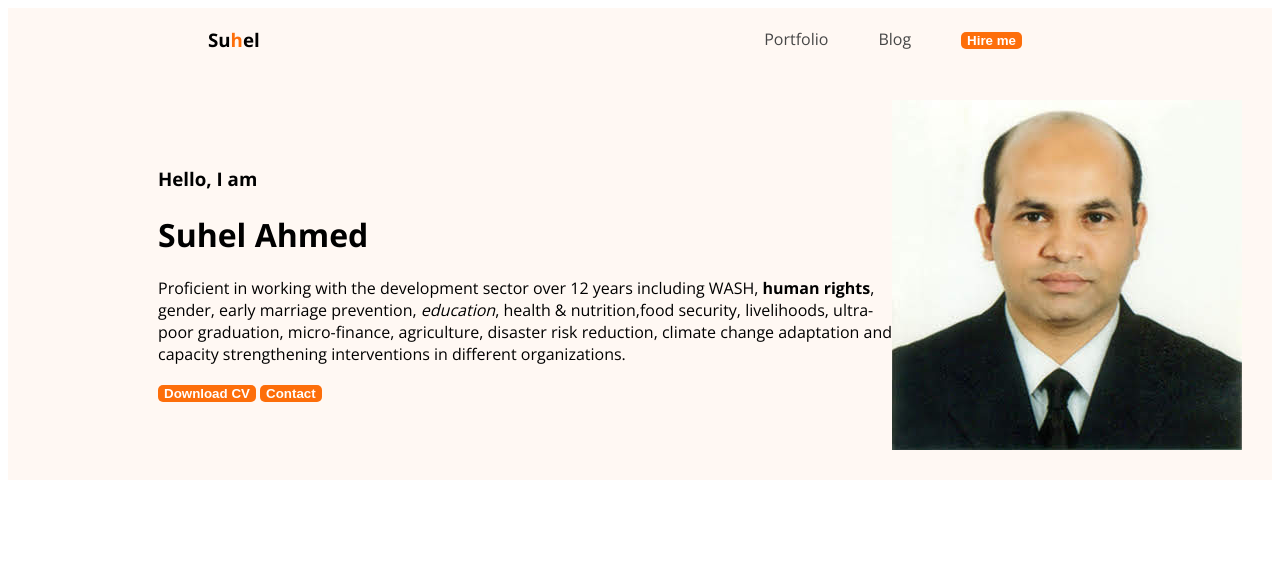
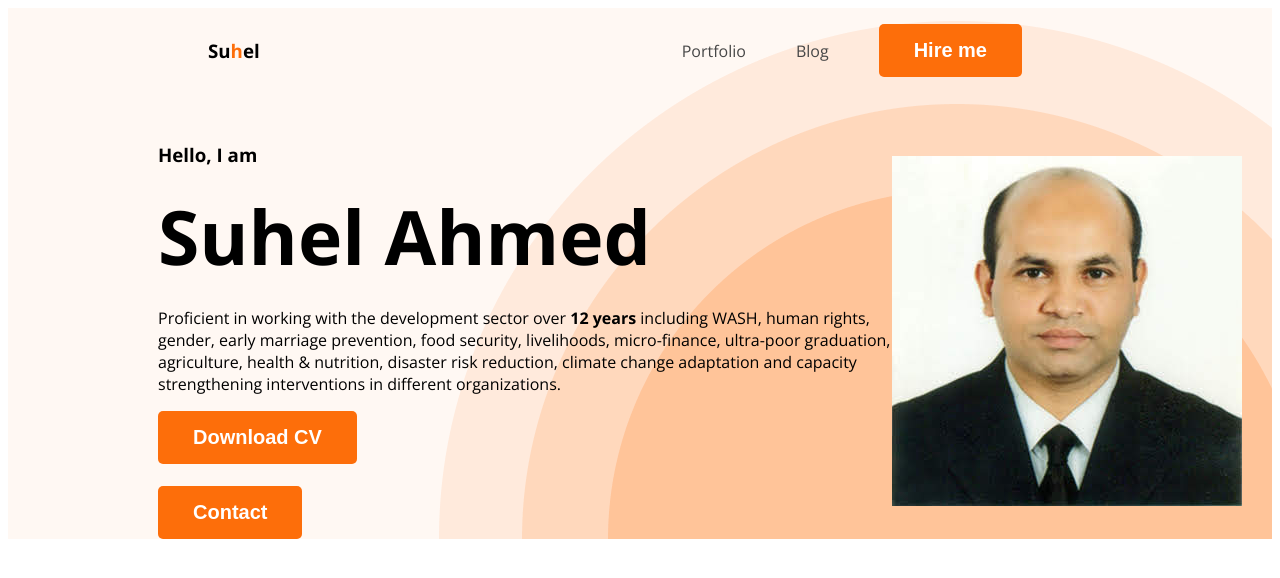
Before and after one commit to suhel-ahmed01/suhel-s-portfolio-, a plain HTML site: page index.html in a window 1280 px wide. Drawn offline with nearby package versions, Linux system fonts and the light colour scheme.

Commit message:
banner completed

```diff
--- a/index.html
+++ b/index.html
@@ -7,7 +7,8 @@
 
     <link rel="preconnect" href="https://fonts.googleapis.com">
     <link rel="preconnect" href="https://fonts.gstatic.com" crossorigin>
-    <link href="https://fonts.googleapis.com/css2?family=Open+Sans:wght@400;700;800&display=swap" rel="stylesheet">
+    <link
+    href="https://fonts.googleapis.com/css2?family=Open+Sans:wght@400;700;800&display=swap" rel="stylesheet">
 
     <link rel="stylesheet" href="styles/portfolio.css">
 </head>
@@ -25,13 +26,13 @@
 
             <div class="banner">
                 <div class="banner-content">
-                <h3 class="banner-greetings">Hello, I am</h3>
-                <h1 class="banner-title">Suhel Ahmed</h1>
-                <p>Proficient in working with the development sector over 12 years including WASH, <b>human rights</b>, gender, early marriage prevention, <i>education</i>, health & nutrition,food security, livelihoods, ultra-poor graduation, micro-finance, agriculture, disaster risk reduction, climate change adaptation and capacity strengthening interventions in different organizations. </p>
-                <button class="btn-primary">Download CV</button>
-                <button class="btn-primary">Contact</button>
+                    <h3 class="banner-greetings">Hello, I am</h3>
+                    <h1 class="banner-title">Suhel Ahmed</h1>
+                    <p class="banner-description">Proficient in working with the development sector over <b>12 years</b> including WASH, human rights, gender, early marriage prevention, food security, livelihoods, micro-finance, ultra-poor graduation, agriculture, health & nutrition, disaster risk reduction, climate change adaptation and capacity strengthening interventions in different organizations. </p>
+                    <button class="btn-primary">Download CV</button> <br>
+                    <button class="btn-primary">Contact</button>
+                </div>
 
-                </div>
                 <img class="profile-pic" src="images/suhela.jpg" alt="">
 
             </div>
--- a/styles/portfolio.css
+++ b/styles/portfolio.css
@@ -6,15 +6,34 @@ body{
 
 .text-primary{
     color: #FD6E0A;
+
 }
-
 .btn-primary{
     border-radius: 5px;
     background: #FD6E0A;
     border: 0;
     color: white;
-    font-size: 20x;
+    font-size: 20px;
     font-weight: 700;
+    padding: 15px 35px;
+    display: flex;
+}
+
+.btn-primary{
+    display: flex;
+}
+
+.section-title {
+    color: #181818;
+    text-align: center;
+    font-size: 35px;
+    font-weight: 700;
+}
+
+.section-description {
+    color: #757575;
+    text-align: center;
+    font-size: 18px;
 }
 
 /* nav related styles */
@@ -24,40 +43,54 @@ nav {
     align-items: center;
     margin: 0 200px;
 }
-
 .nav-title{
     color: #181818;
     font-size: 45px;
     font-weight: 800;
 }
-
-nav ul{
+nav>ul{
     display: flex;
     align-items: center;
 }
-
 nav li{
     list-style: none;
     margin-right: 50px;
 }
 
-nav a{
-    text-decoration: none;
+nav a{    text-decoration: none;
     color: #474747;
 }
-
 /* header related styles */
 .header{
     background-color: #FFF8F3;
+    background-image: url('../images/header_bg.png');
+    background-repeat: no-repeat;
+    background-position: bottom right, top left;
+}
+.banner{
+    padding: 30px 30px 0 150px;
+    display: flex;
+    align-items: center;
+    justify-content: space-between;
+}
+.banner-content{
+    max-width: 100%x;
 }
 
-.banner{
-    padding: 30px 30px 30px 150px;
-    display: flex;
-    align-items: center;
+.banner .profile-pic {
+    width: 500px;
+    padding: 0;
 }
 
-.banner .profile-pic{
-    width: 500px;
+.banner-greeting {
+    font-size: 45px;
+    color: #474747;
+    margin-bottom: 0;
+}
 
+.banner-title {
+    font-size: 75px;
+    font-weight: 700;
+    margin-top: 5px;
+    margin-bottom: 20px;
 }
```
